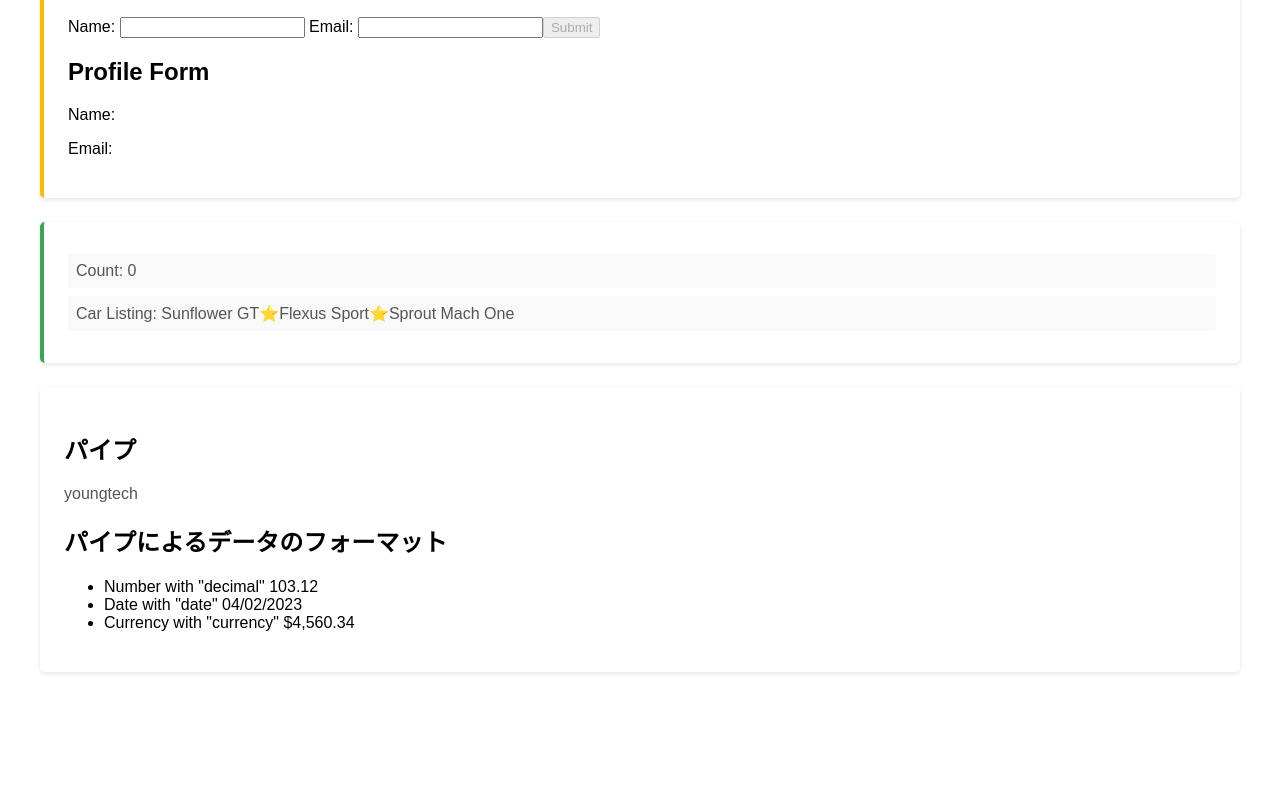
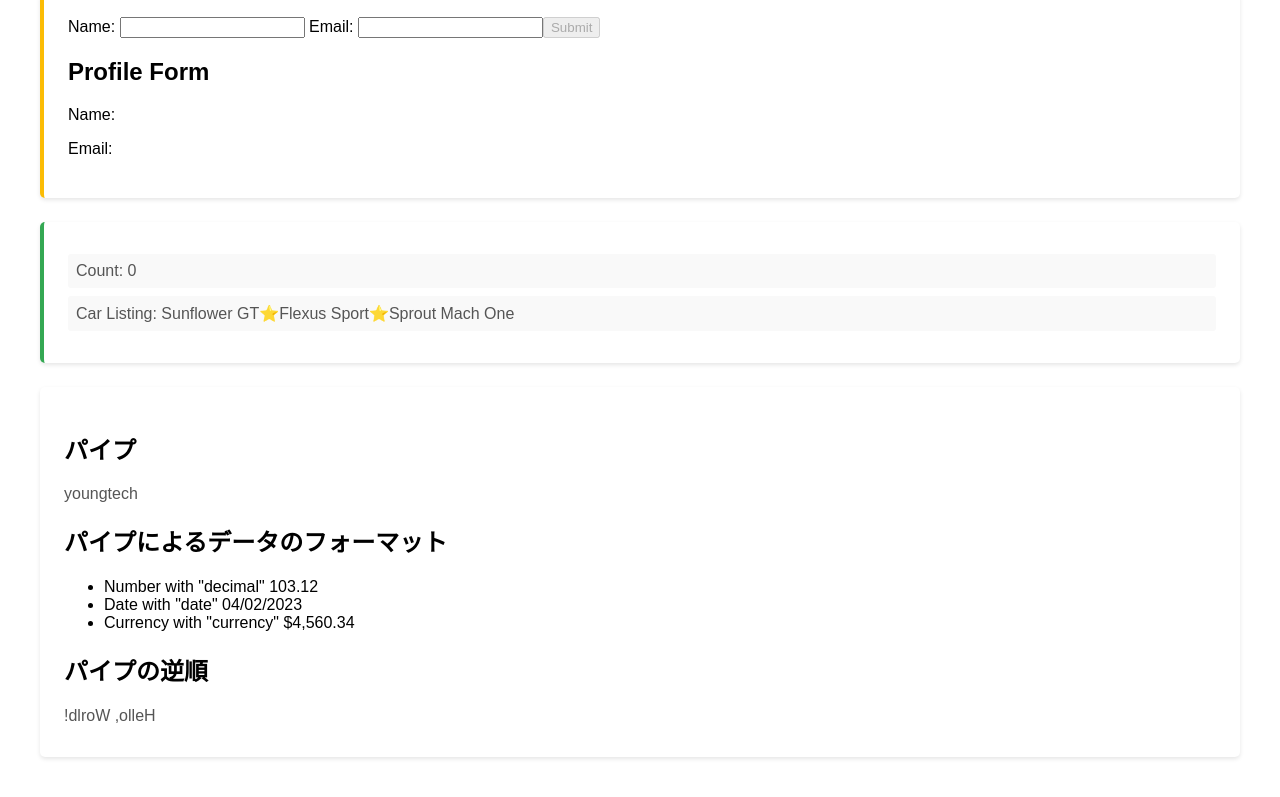
Before and after one commit to taisei-developer/angular-tutorial, an Angular app: page / in a window 1280 px wide. Shown: the part 449-1246 px from the top of the page. Before the commit the page ends 1169 px from the top, so only its background shows below. Built offline with nearby package versions, Linux system fonts and the light colour scheme.

Commit message:
カスタムパイプの作成

```diff
--- a/src/app/app.component.html
+++ b/src/app/app.component.html
@@ -31,6 +31,8 @@
           <li>Date with "date" {{ birthday | date : "MM/dd/yyyy" }}</li>
           <li>Currency with "currency" {{ cost | currency }}</li>
         </ul>
+        <h2>パイプの逆順</h2>
+        <p>{{ word | reverse }}</p>
       </div>
     </section>
   </main>
--- a/src/app/app.component.ts
+++ b/src/app/app.component.ts
@@ -1,11 +1,16 @@
 import { Component, inject } from '@angular/core';
 import { RouterOutlet } from '@angular/router';
-import { UserComponent } from "./user/user.component";
-import { ChildComponent } from "./child/child.component";
-import { FormComponent } from "./form/form.component";
+import { UserComponent } from './user/user.component';
+import { ChildComponent } from './child/child.component';
+import { FormComponent } from './form/form.component';
 import { CarService } from './car.service';
-import { LowerCasePipe, DecimalPipe, DatePipe, CurrencyPipe } from '@angular/common';
-
+import {
+  LowerCasePipe,
+  DecimalPipe,
+  DatePipe,
+  CurrencyPipe,
+} from '@angular/common';
+import { ReversePipe } from './reverse.pipe';
 @Component({
   selector: 'app-root',
   standalone: true,
@@ -18,6 +23,7 @@ import { LowerCasePipe, DecimalPipe, DatePipe, CurrencyPipe } from '@angular/com
     DecimalPipe,
     DatePipe,
     CurrencyPipe,
+    ReversePipe,
   ],
   templateUrl: './app.component.html',
   styleUrl: './app.component.css',
@@ -34,6 +40,8 @@ export class AppComponent {
   birthday = new Date(2023, 3, 2);
   cost = 4560.34;
 
+  word = 'Hello, World!';
+
   items = new Array();
 
   constructor(private carService: CarService) {
--- /dev/null
+++ b/src/app/reverse.pipe.ts
@@ -0,0 +1,17 @@
+import { Pipe, PipeTransform } from '@angular/core';
+
+@Pipe({
+  name: 'reverse',
+  standalone: true,
+})
+export class ReversePipe implements PipeTransform {
+  transform(value: string): string {
+    let reverse = '';
+
+    for (let i = value.length - 1; i >= 0; i--) {
+      reverse += value[i];
+    }
+
+    return reverse;
+  }
+}
```
